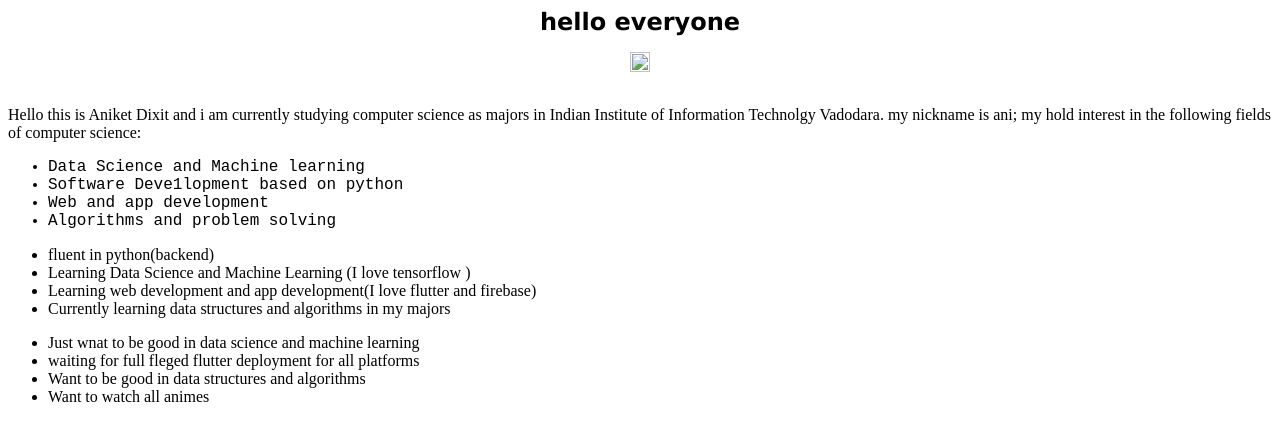
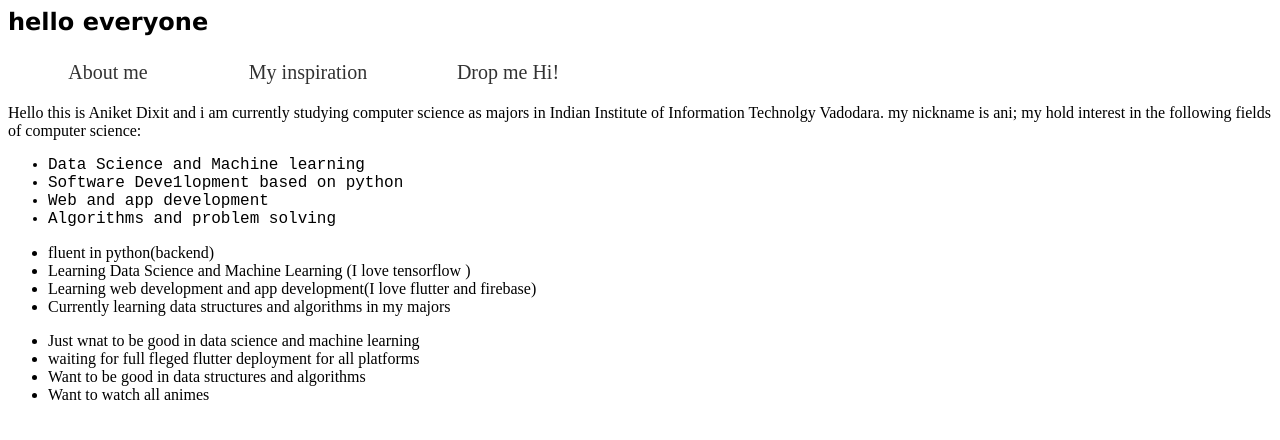
Before and after one commit to dixitaniket/personal-website, a plain HTML site: page index.html in a window 1280 px wide. Drawn offline with Linux system fonts and the light colour scheme.

Commit message:
Update index.html

```diff
--- a/index.html
+++ b/index.html
@@ -7,10 +7,18 @@
     <meta http-equiv="X-UA-Compatible" content="ie=edge">
     <title>Aniket Dixit</title>
 </head>
+
 <body>
-   <center> <h1 class="heading"> hello everyone</h1></center>
-    <center><img class="mainimage" src="" alt="hello world" width="20px" height="20px" halign="center" ></center>
+   <left> <h1 class="heading"> hello everyone</h1></left>
+ <ul class="menu_class">
+     <li class="menu"><a href="">About me</a></li>
+     <li class="menu"><a href="">My inspiration</a></li>
+     <li class="menu"><a href="drop.html">Drop me Hi!</a></li>
+ </ul>
+
+<!-- <center><img class="mainimage" src="" alt="hello world" width="20px" height="20px" halign="center" ></center> -->
     <br>
+   <br>
    <p class="mainparagraph">
        Hello this is Aniket Dixit and i am currently studying computer science as majors in Indian Institute of Information Technolgy Vadodara.
     my nickname is ani;
```
